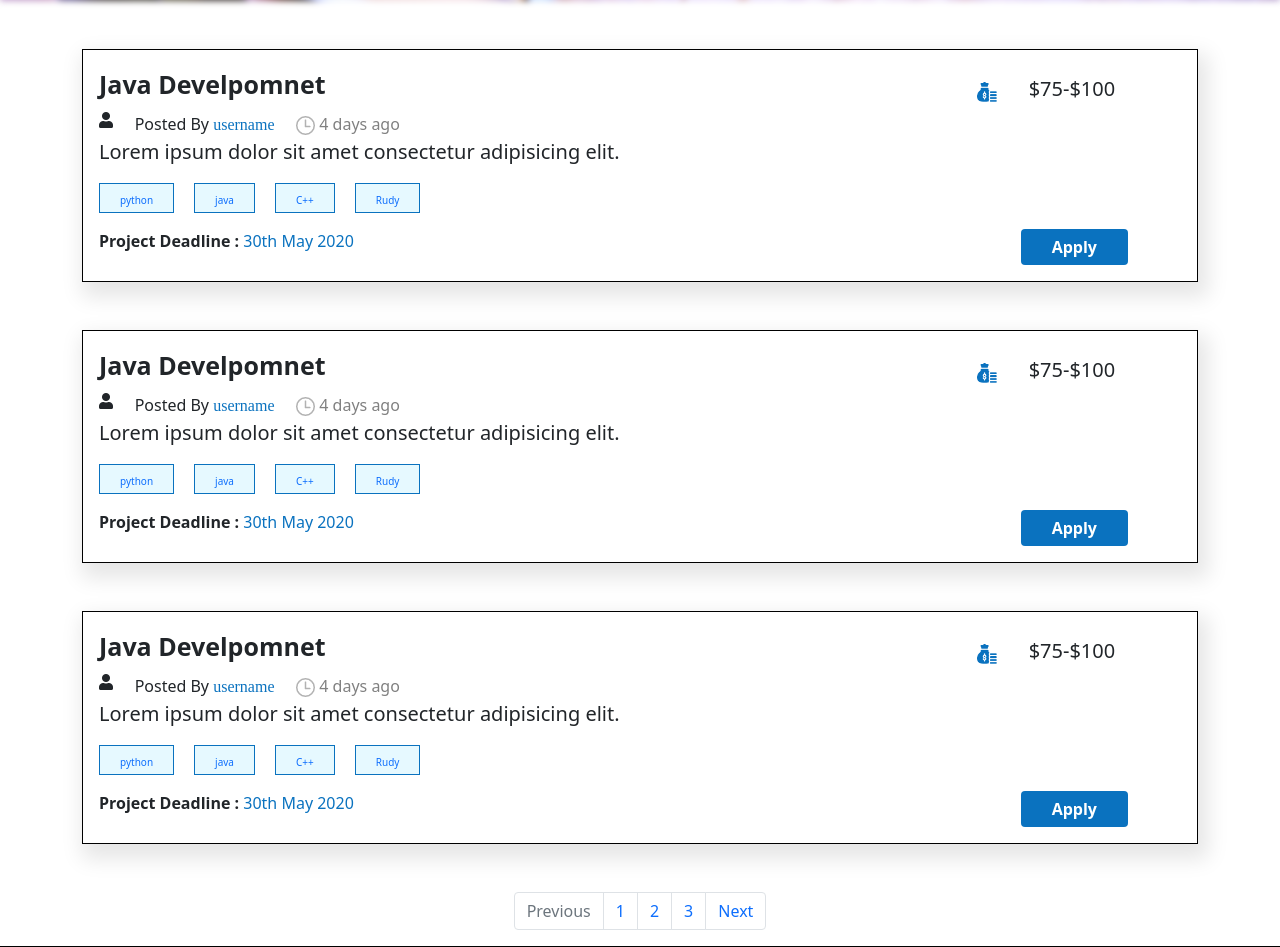
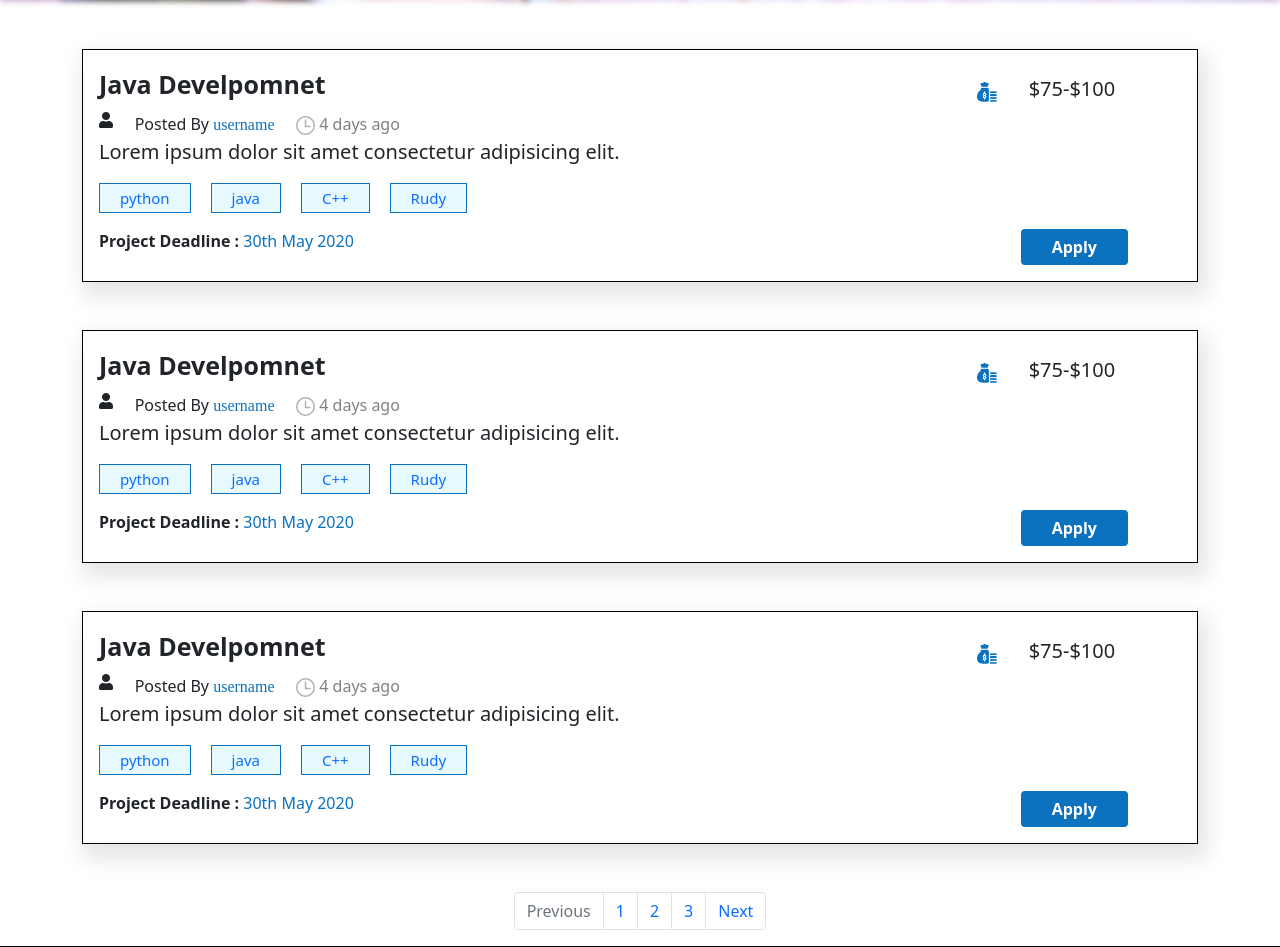
Before and after one commit to talhaansari77/Hosting_Django, a PHP site: page / in a window 1280 px wide. Shown: the part 417-1364 px from the top of the page. Run offline with PHP 8.4, Linux system fonts and the light colour scheme; some libraries are stand-ins or nearby versions.

Commit message:
Update style.css

```diff
--- a/css/style.css
+++ b/css/style.css
@@ -39,7 +39,7 @@ color: white;
 }
 .hashtages li a{
     text-decoration: none;
-    font-size:10px
+    font-size:15px
 }
 
 #row1{
```
